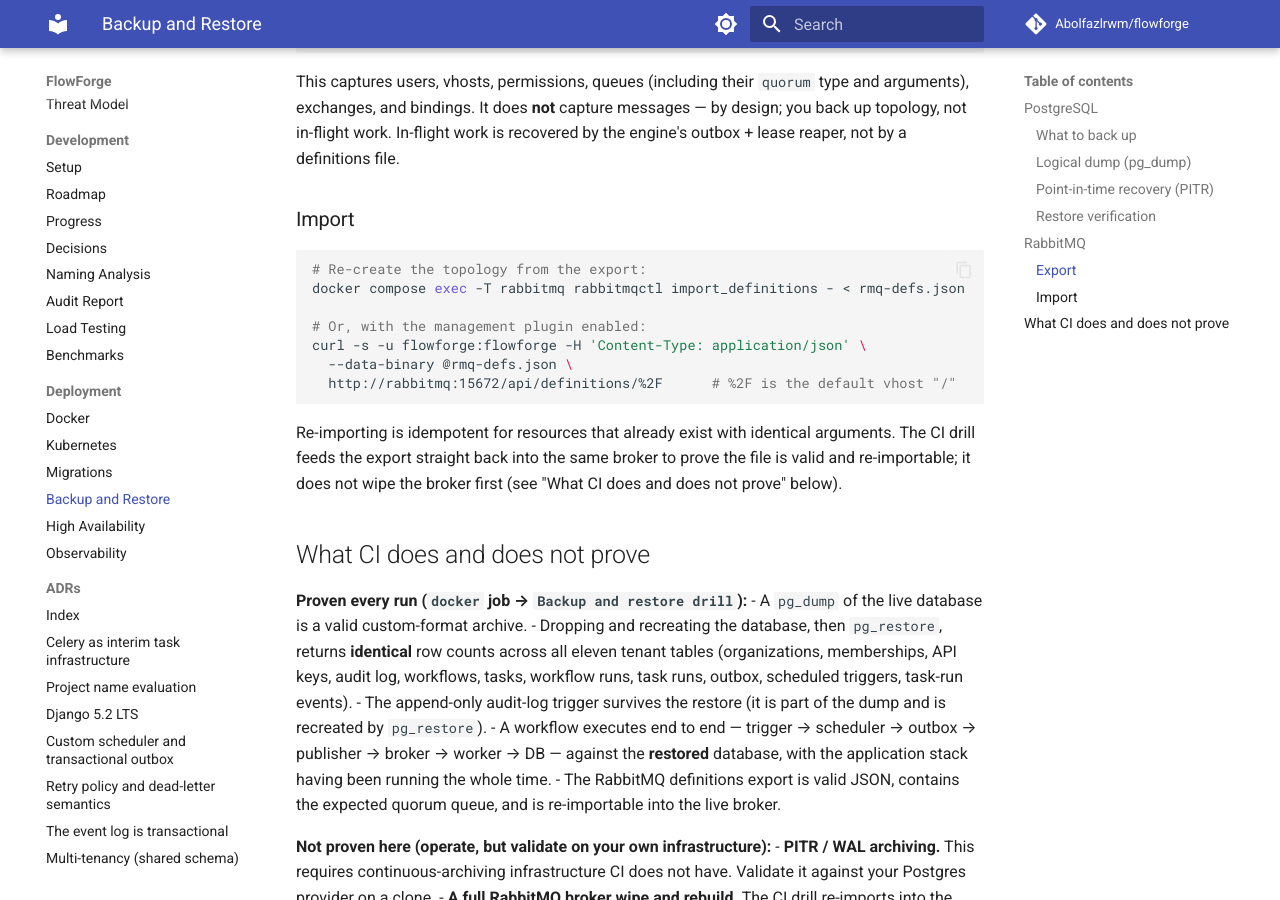
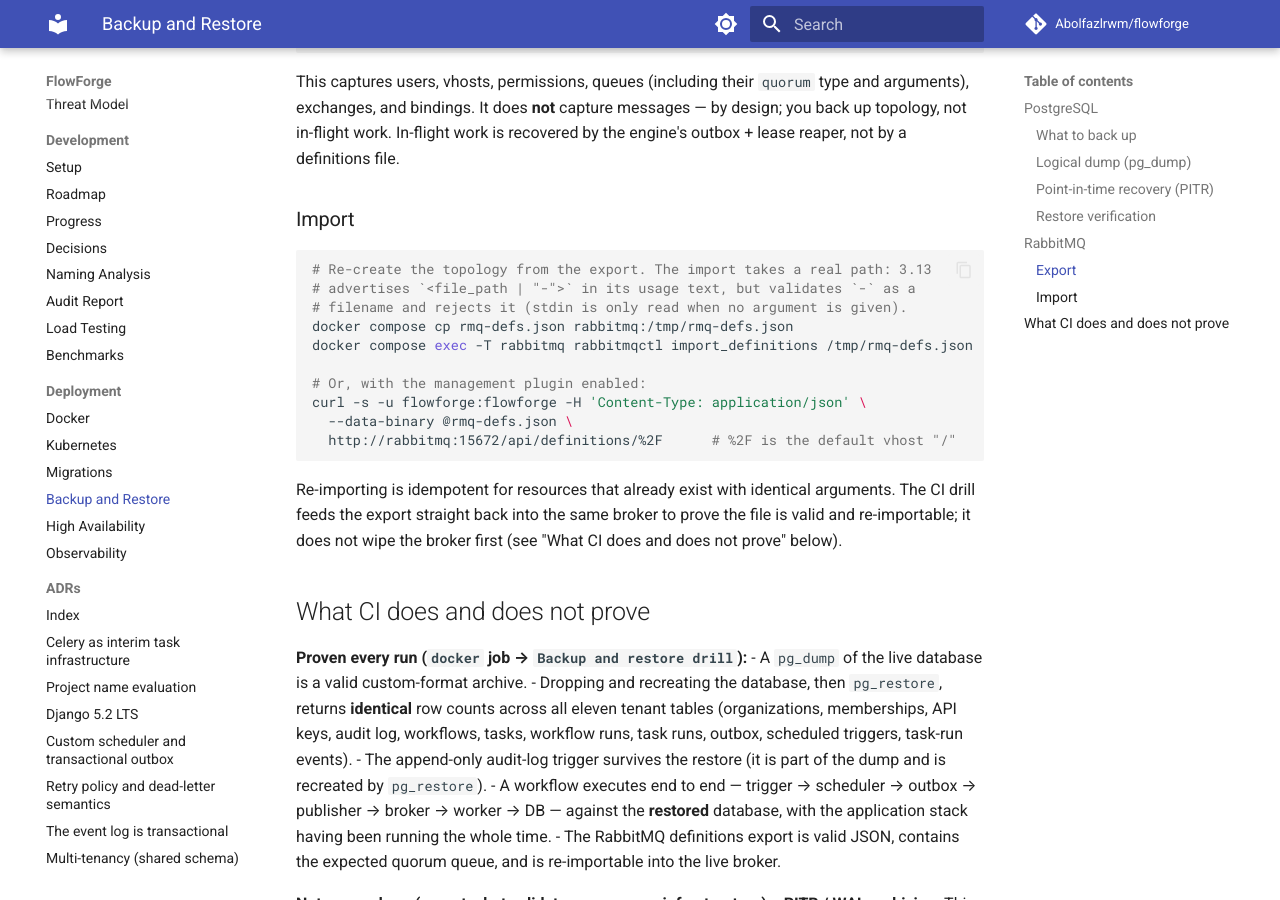
Before and after one commit to Abolfazlrwm/flowforge, an MkDocs documentation site: the page built from docs/deployment/backup-restore.md, in a window 1280 px wide and 900 px high, scrolled down 2534 px. Built offline with MkDocs 1.6.1 and Material for MkDocs 9.7.7, drawn with Linux system fonts in a browser that asks for light colours; comment, search, counter and statistics services are not loaded.

Commit message:
fix(ci): import RabbitMQ definitions by path, not by "-"
The drill now passes the dump magic check and exports the topology cleanly
(queues=1 exchanges=1 vhosts=1 users=1), then failed on the re-import with
`Bad argument: File - does not exist`.

That is RabbitMQ's own CLI, not this workflow: 3.13 advertises
`import_definitions <file_path | "-">`, but validate/2 calls File.exists?("-")
and rejects it. Stdin is only read by run/2 when the argument list is empty,
which the usage text does not say. The export direction is unaffected because
`export_definitions -` is special-cased in merge_defaults/2.

The drill now copies the export into the broker and imports it by path, which is
unambiguous on every version, and the runbook says why.

````diff
--- a/docs/deployment/backup-restore.md
+++ b/docs/deployment/backup-restore.md
@@ -123,8 +123,11 @@ by the engine's outbox + lease reaper, not by a definitions file.
 ### Import
 
 ```bash
-# Re-create the topology from the export:
-docker compose exec -T rabbitmq rabbitmqctl import_definitions - < rmq-defs.json
+# Re-create the topology from the export. The import takes a real path: 3.13
+# advertises `<file_path | "-">` in its usage text, but validates `-` as a
+# filename and rejects it (stdin is only read when no argument is given).
+docker compose cp rmq-defs.json rabbitmq:/tmp/rmq-defs.json
+docker compose exec -T rabbitmq rabbitmqctl import_definitions /tmp/rmq-defs.json
 
 # Or, with the management plugin enabled:
 curl -s -u flowforge:flowforge -H 'Content-Type: application/json' \
````
Also changed, not shown: 1 other file.
